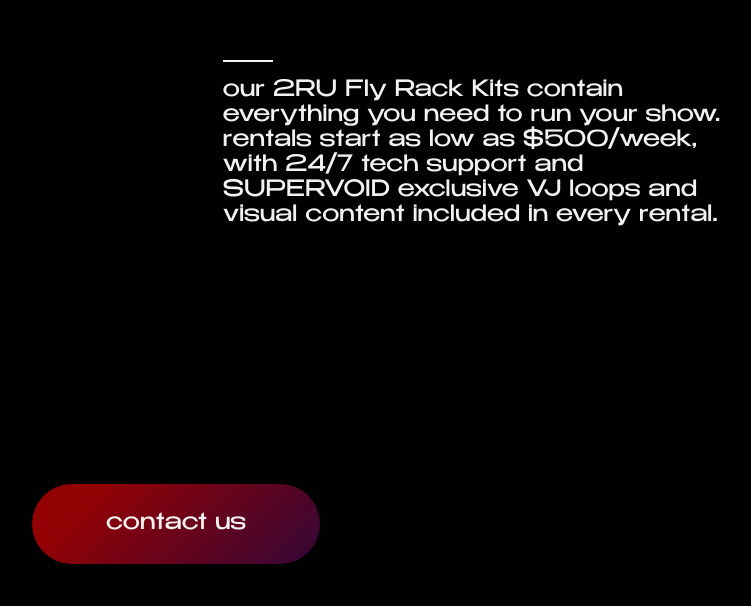
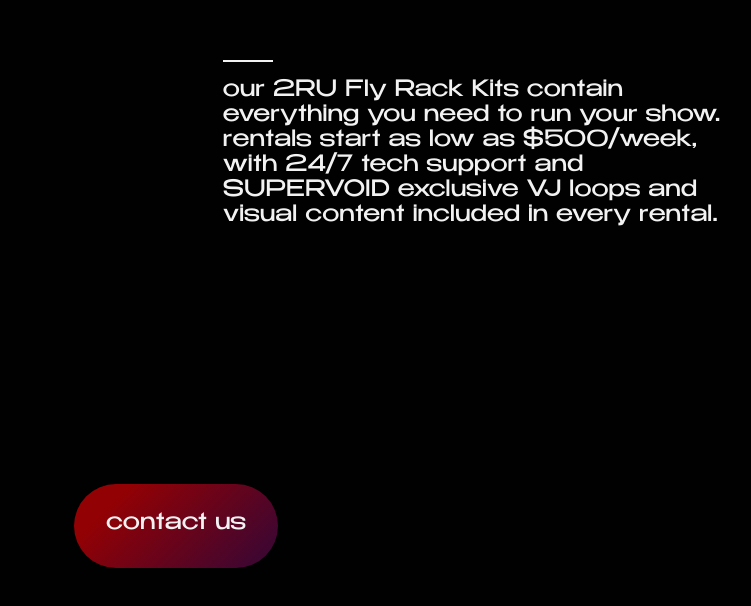
Before and after one commit to joshnussbaum89/supervoid, a Next.js app: page /servers in a window 1280 px wide. Shown: the part 3398-4004 px from the top of the page, without its empty margins (464-1215 px from the left). Built offline with nearby package versions, Linux system fonts and the light colour scheme.

Commit message:
fix CTA width

```diff
--- a/components/SupervoidCTA/SupervoidCTA.module.css
+++ b/components/SupervoidCTA/SupervoidCTA.module.css
@@ -1,9 +1,7 @@
 .button {
   display: block;
   margin: 0.5rem auto;
-  width: 60%;
-  max-width: 18rem;
-  height: 5rem;
+  padding: 0.2rem 1rem 0.5rem;
   font-size: var(--small);
   color: var(--color-white);
   background: var(--color-red-gradient);
```
